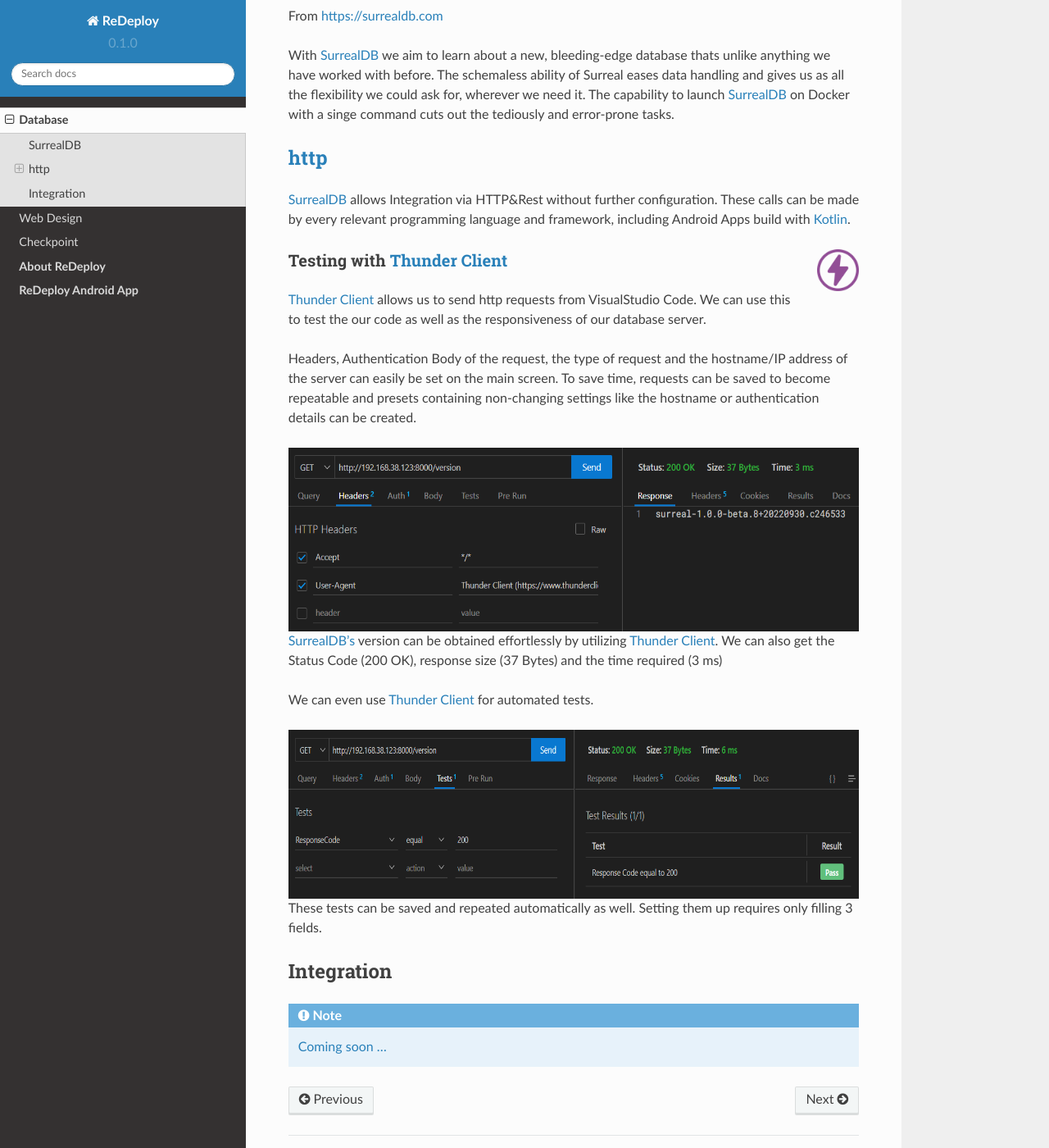
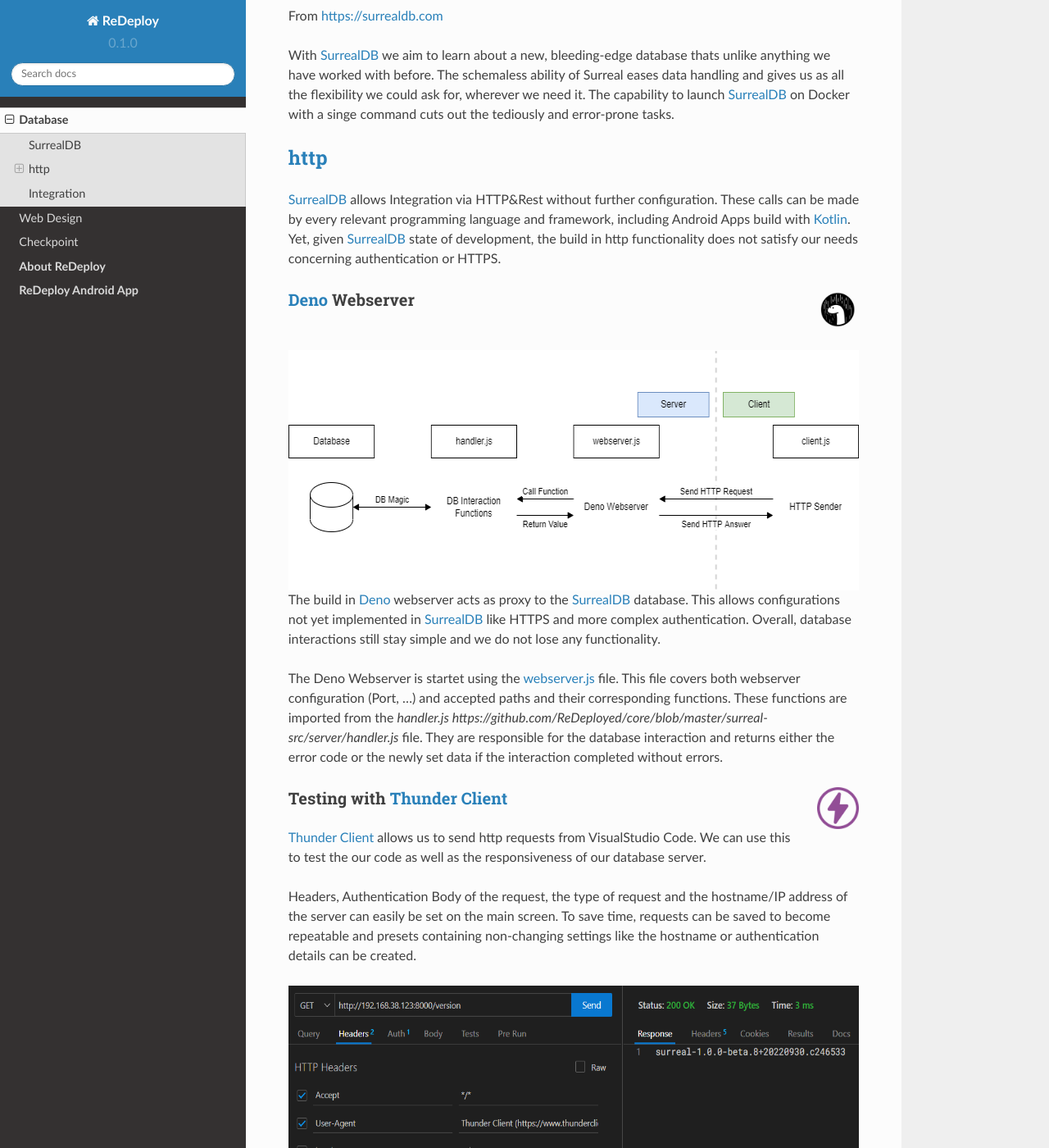
Before and after one commit to ReDeployed/redeploy-docs, a Sphinx documentation site: the page built from docs/source/database.rst, in a window 1280 px wide and 1400 px high, scrolled down 493 px. Shown: the whole window at 82% size. Built offline with Sphinx 7.4.7 and the Read the Docs theme 2.0.0, drawn with Linux system fonts in a browser that asks for light colours.

```diff
--- a/docs/source/database.rst
+++ b/docs/source/database.rst
@@ -29,7 +29,29 @@ With `SurrealDB <https://surrealdb.com>`_ we aim to learn about a new, bleeding-
 `http <https://surrealdb.com/docs/integration/http>`_
 -----------------------------------------------------
 
-`SurrealDB <https://surrealdb.com>`_ allows Integration via HTTP&Rest without further configuration. These calls can be made by every relevant programming language and framework, including Android Apps build with `Kotlin <https://www.youtube.com/watch?v=XLgYKc_syBI>`_.
+`SurrealDB <https://surrealdb.com>`_ allows Integration via HTTP&Rest without further configuration. These calls can be made by every relevant programming language and framework, including Android Apps build with `Kotlin <https://www.youtube.com/watch?v=XLgYKc_syBI>`_. Yet, given `SurrealDB <https://surrealdb.com>`_ state of development, the build in http functionality does not satisfy our needs concerning authentication or HTTPS.
+
+.. image:: /img/dependencies/deno/deno.png
+	:scale: 5%
+	:align: right
+	:class: float
+	:target: https://deno.land/
+
+.. ---------- Deno Webserver ----------
+
+`Deno <https://deno.land/>`_ Webserver
+_______________________________________
+
+.. image:: /img/database/http/overview.png
+	:scale: 100%
+	:align: center
+	:class: float
+
+The build in `Deno <https://deno.land/>`_ webserver acts as proxy to the `SurrealDB <https://surrealdb.com>`_ database. This allows configurations not yet implemented in `SurrealDB <https://surrealdb.com>`_ like HTTPS and more complex authentication. Overall, database interactions still stay simple and we do not lose any functionality.
+
+The Deno Webserver is startet using the `webserver.js <https://github.com/ReDeployed/core/blob/master/surreal-src/server/webserver.ts>`_ file. This file covers both webserver configuration (Port, ...) and accepted paths and their corresponding functions. These functions are imported from the `handler.js https://github.com/ReDeployed/core/blob/master/surreal-src/server/handler.js` file. They are responsible for the database interaction and returns either the error code or the newly set data if the interaction completed without errors.
+
+
 
 .. image:: /img/dependencies/thunder_client/thunder_client_icon.png
 	:scale: 20%
--- a/docs/source/links.txt
+++ b/docs/source/links.txt
@@ -10,3 +10,6 @@ Application		Target						link ready to copy
  - Svelte			Homepage				-	`Svelte <https://svelte.dev/>`_
  - Deno				Homepage				-   `Deno <https://deno.land/>`_
  - Checkpoint       Homepage                -   `Checkpoint <https://www.checkpoint.com/>`_
+
+ - webserver.js     GitHub                  -   `webserver.js <https://github.com/ReDeployed/core/blob/master/surreal-src/server/webserver.ts>`_
+ - handler.js		GitHub					-	`handler.js https://github.com/ReDeployed/core/blob/master/surreal-src/server/handler.js`
```
Also changed, not shown: docs/source/webdesign.rst (+22 -0 lines), docs/source/img/database/http/overview.png (added), docs/source/img/webdesign/api/thunderclient01.png (added), docs/source/img/webdesign/api/thunderclient02.png (added).
